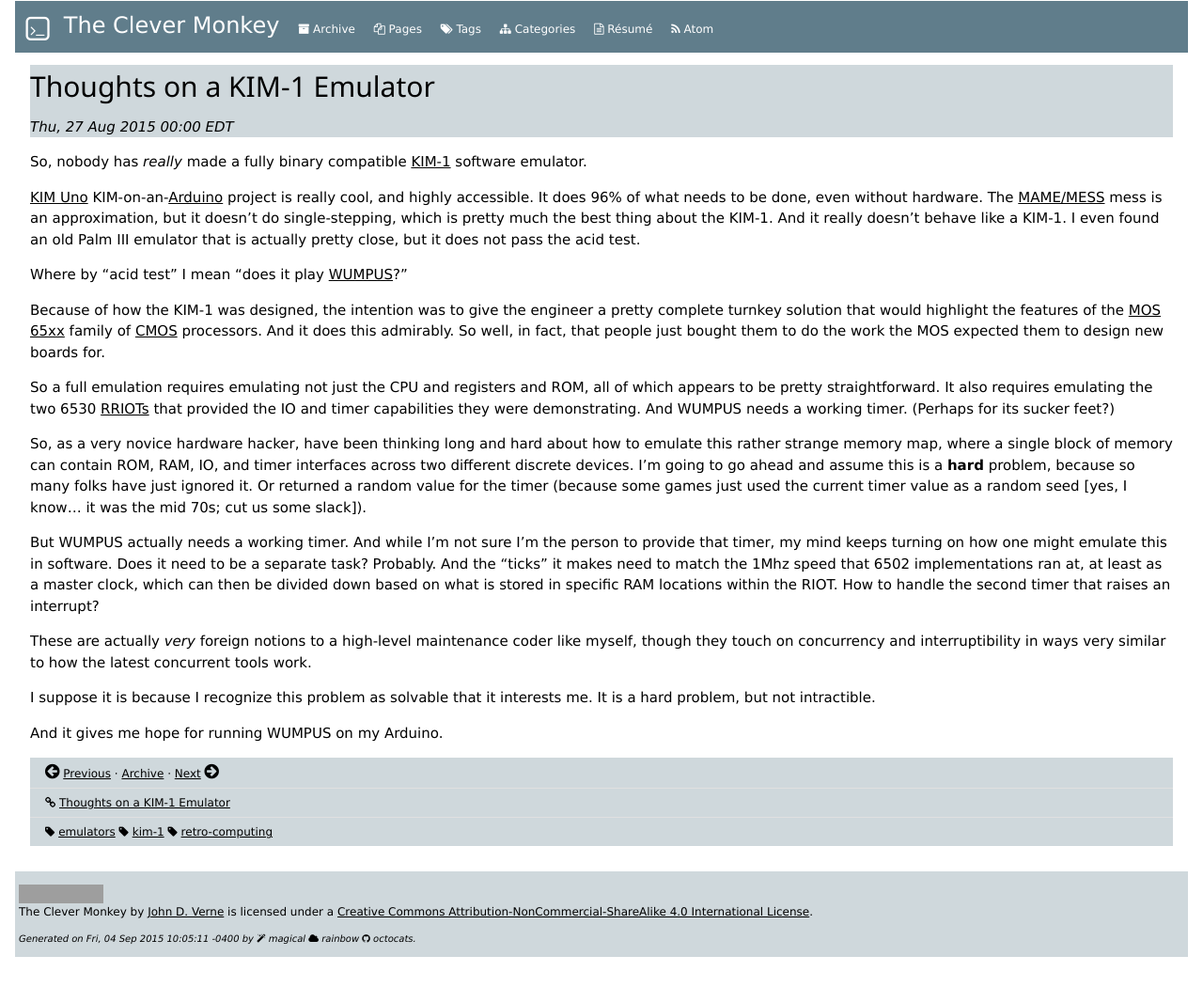
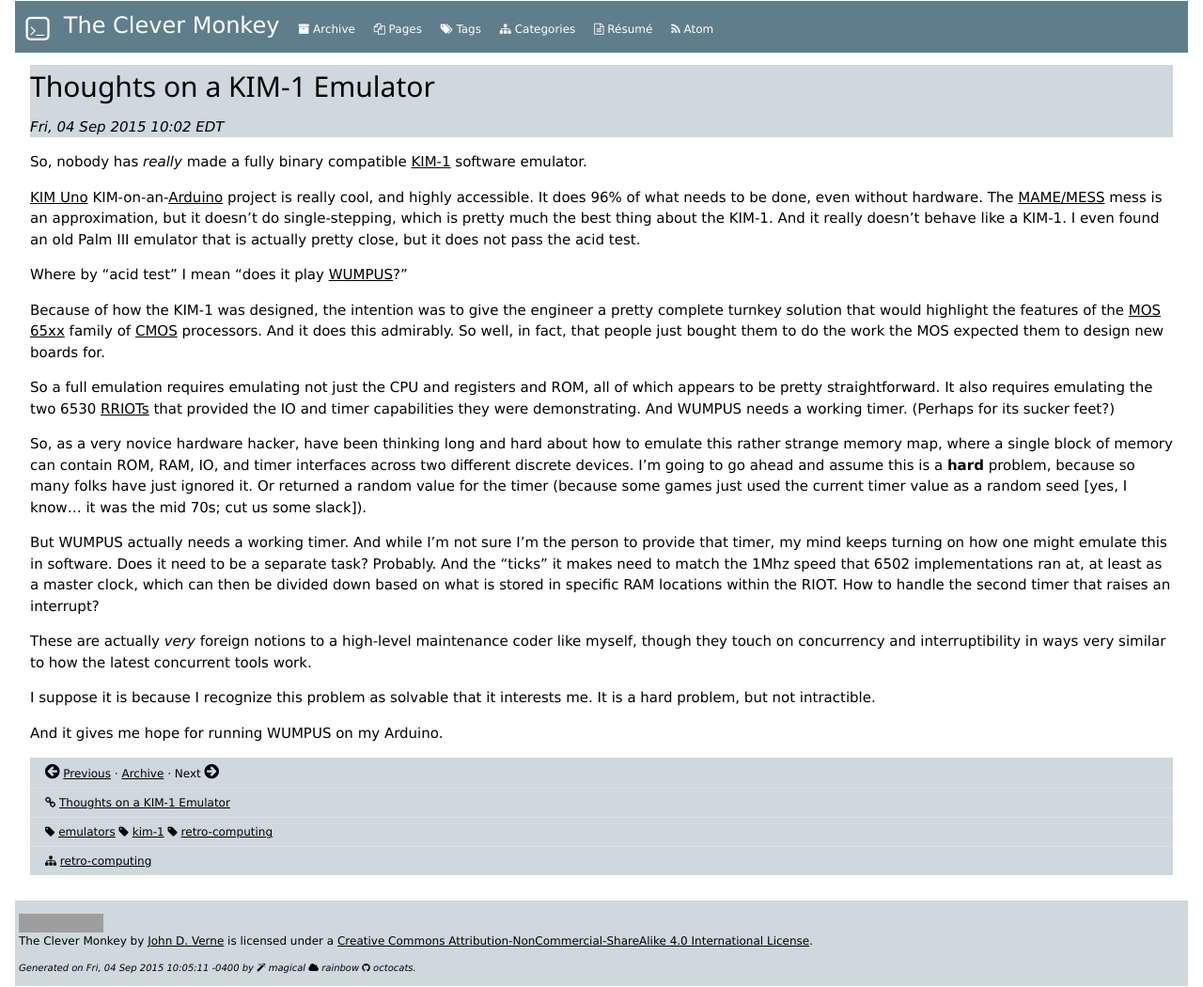
Before and after one commit to jverne/jverne.github.io, a Jekyll site: the page built from _posts/2015-08-27-thoughts-on-a-kim-1-emulator.md, in a window 1280 px wide. Shown: the whole page at 94% size. Built offline with Jekyll 4.4.1, drawn with Linux system fonts in a browser that asks for light colours; nearby versions of some CDN libraries; comment, search, counter and statistics services are not loaded; before the commit the page ends 1019 px from its top, so only the background shows below that; grey boxes are pictures that could not be loaded.

Commit message:
Updated 2015-08-27-thoughts-on-a-kim-1-emulator.md

```diff
--- a/_posts/2015-08-27-thoughts-on-a-kim-1-emulator.md
+++ b/_posts/2015-08-27-thoughts-on-a-kim-1-emulator.md
@@ -5,7 +5,10 @@ tags:
   - "retro-computing"
   - "kim-1"
   - emulators
+date: "2015-09-04 10:02 -0400"
+category: "retro-computing"
 ---
+
 
 
 So, nobody has _really_ made a fully binary compatible [KIM-1](http://www.oldcomputers.net/kim1.html) software emulator.
```
